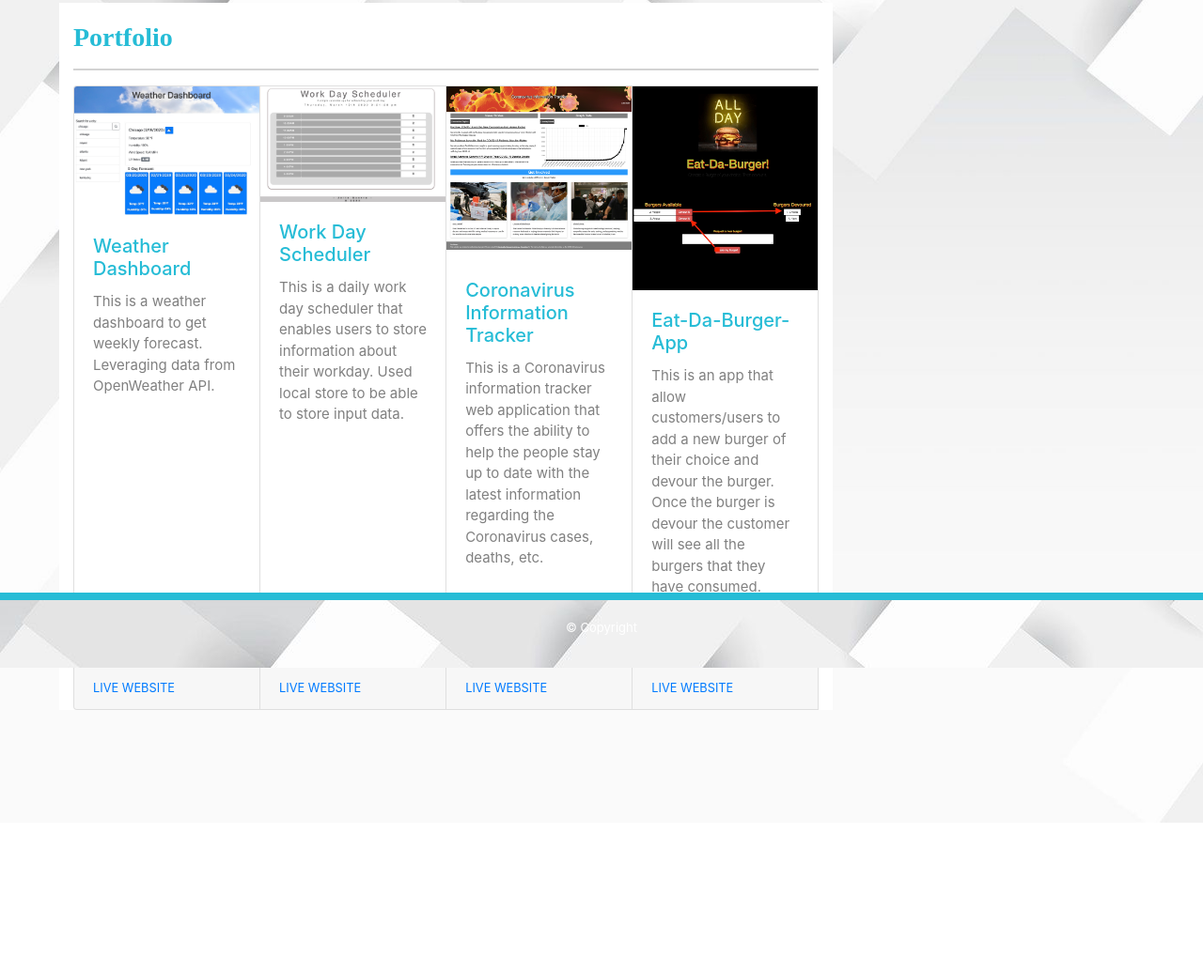
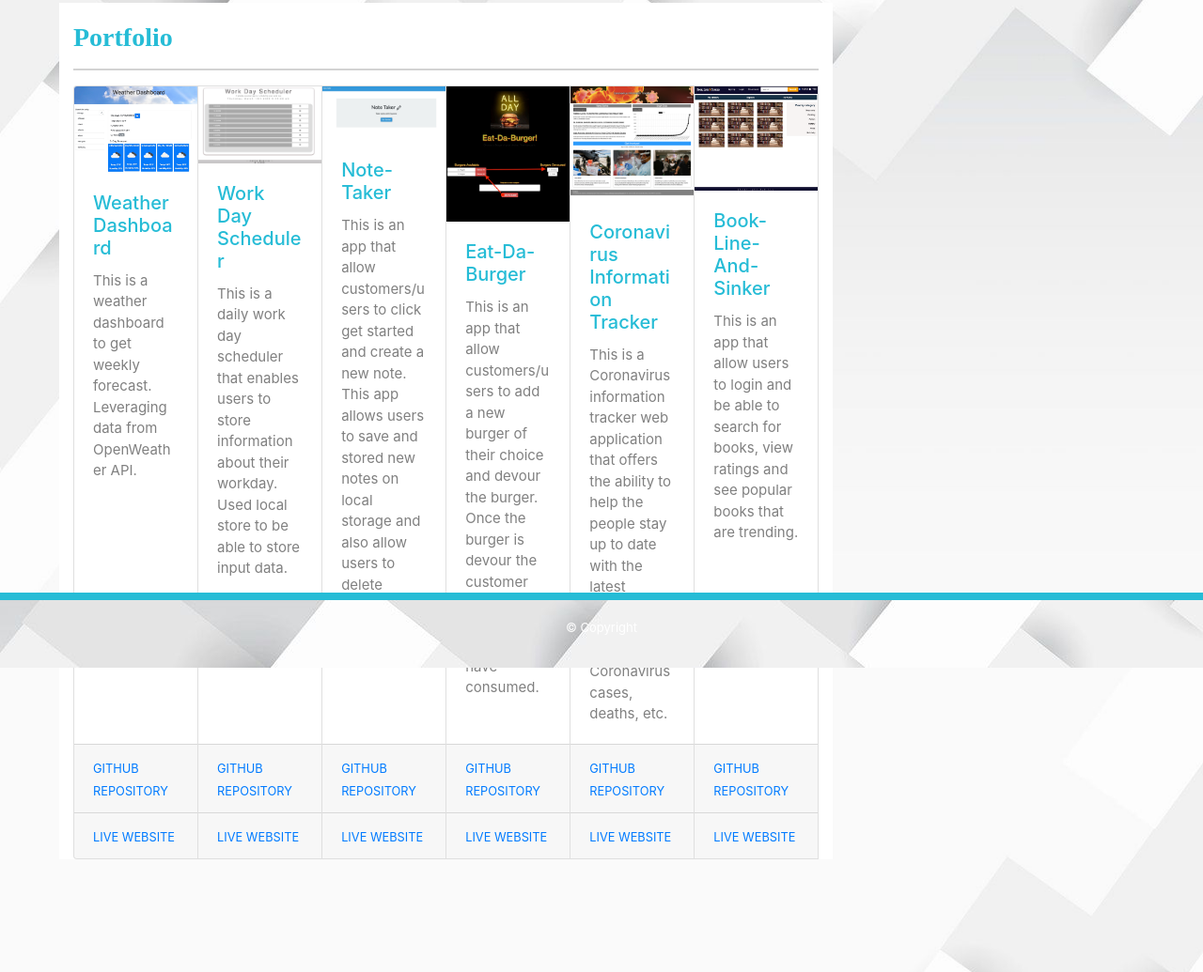
Before and after one commit to jguerra21/professional-portfolio, a plain HTML site: page portfolio.html in a window 1280 px wide. Shown: the part 89-1124 px from the top of the page at 94% size. Before the commit the page ends 965 px from the top, so only its background shows below. Drawn offline with nearby package versions, Linux system fonts and the light colour scheme; a web font is replaced by a local one.

Commit message:
modified professional materials professional portfolio

```diff
--- a/portfolio.html
+++ b/portfolio.html
@@ -30,7 +30,7 @@
                         <a class="nav-link border-right text-nav-color" href="./contact.html">Contact</a>
                     </li>
                     <li class="nav-item mx-1">
-                        <a class="nav-link text-nav-color"href="https://drive.google.com/file/d/1wMXLtOzKmkCB1B6rpQXL5o8TrCcIcj0k/view?usp=sharing">Resume</a>
+                        <a class="nav-link text-nav-color"href="https://docs.google.com/document/d/1BIYJ2nDxatxf_dNa9w9T-OOjVXAnkFqZ4mELmQ1qIsA/edit?usp=sharing">Resume</a>
                     </li>
                 </ul>
             </div>
@@ -78,24 +78,25 @@
             </div>
         </div>
         <div class="card">
-            <img class="card-img-top" src="images/group-project-screnshot.png" alt="Card image cap">
+            <img class="card-img-top" src="images/noteTaker.jpeg" alt="Card image cap">
             <div class="card-body">
-                <h5 class="card-title card-color">Coronavirus Information Tracker</h5>
-                <p class="card-text">This is a Coronavirus information tracker web application that offers the ability to help the people stay up to date with the latest information regarding the Coronavirus cases, deaths, etc.</p>
+                <h5 class="card-title card-color">Note-Taker</h5>
+                <p class="card-text">This is an app that allow customers/users to click get started and create a new note. This app allows users to save and stored new notes on local storage and also allow users to delete notes.</p>
             </div>
             <div class="card-footer">
-                <small class="text-muted"><a href="https://github.com/SamSherrill/covid-19-info-tracker">GITHUB REPOSITORY</a>
+                <small class="text-muted"><a href="https://github.com/jguerra21/note-taker">GITHUB REPOSITORY</a>
                 </small>
             </div>
             <div class="card-footer">
-                <small class="text-muted"><a href="https://samsherrill.github.io/covid-19-info-tracker/index.html">LIVE WEBSITE</a>
+                <small class="text-muted"><a href="https://calm-scrubland-96018.herokuapp.com/">LIVE
+                        WEBSITE</a>
                 </small>
             </div>
         </div>
         <div class="card">
             <img class="card-img-top" src="images/burger.jpeg" alt="Card image cap">
             <div class="card-body">
-                <h5 class="card-title card-color">Eat-Da-Burger- App</h5>
+                <h5 class="card-title card-color">Eat-Da-Burger</h5>
                 <p class="card-text">This is an app that allow customers/users to add a new burger of their choice and devour the burger. Once the burger is devour the customer will see all the burgers that they have consumed.</p>
             </div>
             <div class="card-footer">
@@ -108,6 +109,40 @@
                 </small>
             </div>
     </div>
+    <div class="card">
+        <img class="card-img-top" src="images/group-project-screnshot.png" alt="Card image cap">
+        <div class="card-body">
+            <h5 class="card-title card-color">Coronavirus Information Tracker</h5>
+            <p class="card-text">This is a Coronavirus information tracker web application that offers the ability to help
+                the people stay up to date with the latest information regarding the Coronavirus cases, deaths, etc.</p>
+        </div>
+        <div class="card-footer">
+            <small class="text-muted"><a href="https://github.com/jguerra21/covid-19-info-tracker">GITHUB REPOSITORY</a>
+            </small>
+        </div>
+        <div class="card-footer">
+            <small class="text-muted"><a href="https://samsherrill.github.io/covid-19-info-tracker/index.html">LIVE
+                    WEBSITE</a>
+            </small>
+        </div>
+    </div>
+    <div class="card">
+        <img class="card-img-top" src="images/bookapp.jpeg" alt="Card image cap">
+        <div class="card-body">
+            <h5 class="card-title card-color">Book-Line-And-Sinker</h5>
+            <p class="card-text">This is an app that allow users to login and be able to search for books, view ratings and see popular books that are trending.</p>
+        </div>
+        <div class="card-footer">
+            <small class="text-muted"><a href="https://github.com/fmiusov/Book-Line-And-Sinker">GITHUB REPOSITORY</a>
+            </small>
+        </div>
+        <div class="card-footer">
+            <small class="text-muted"><a href="https://warm-escarpment-17009.herokuapp.com/">LIVE
+                    WEBSITE</a>
+            </small>
+        </div>
+    </div>
+
 
     <!-- Footer -->
     <footer class="footer footer-lcl mt-auto py-3 ">
```
Also changed, not shown: contact.html (+4 -0 lines), images/bookapp.jpeg (added), images/noteTaker.jpeg (added).
